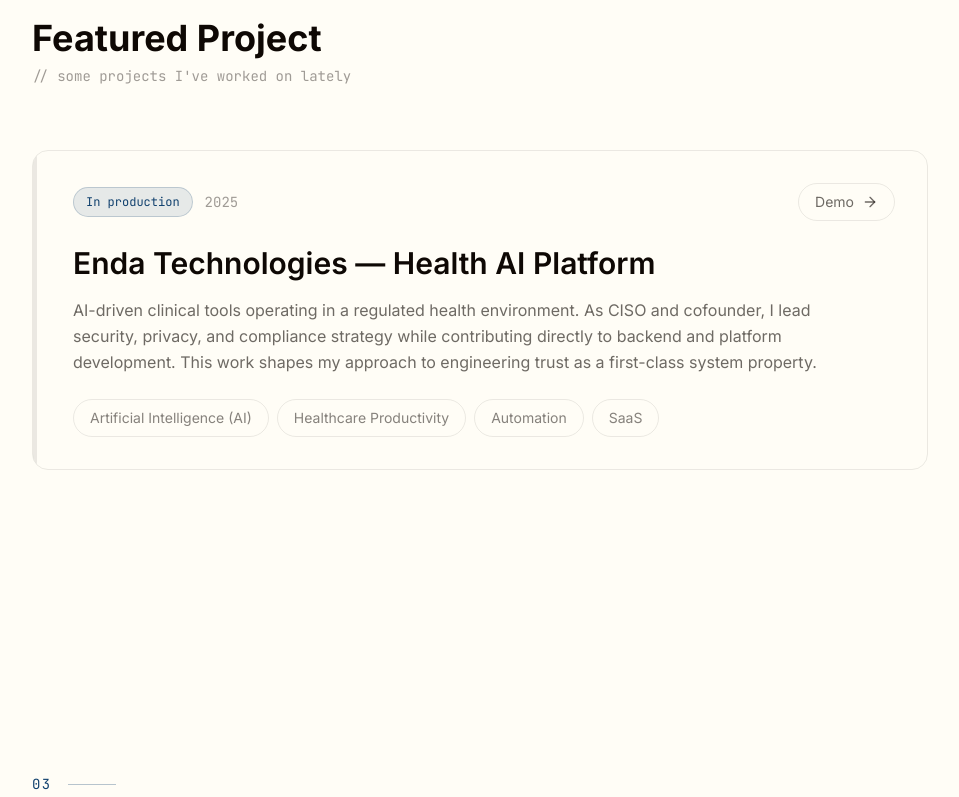
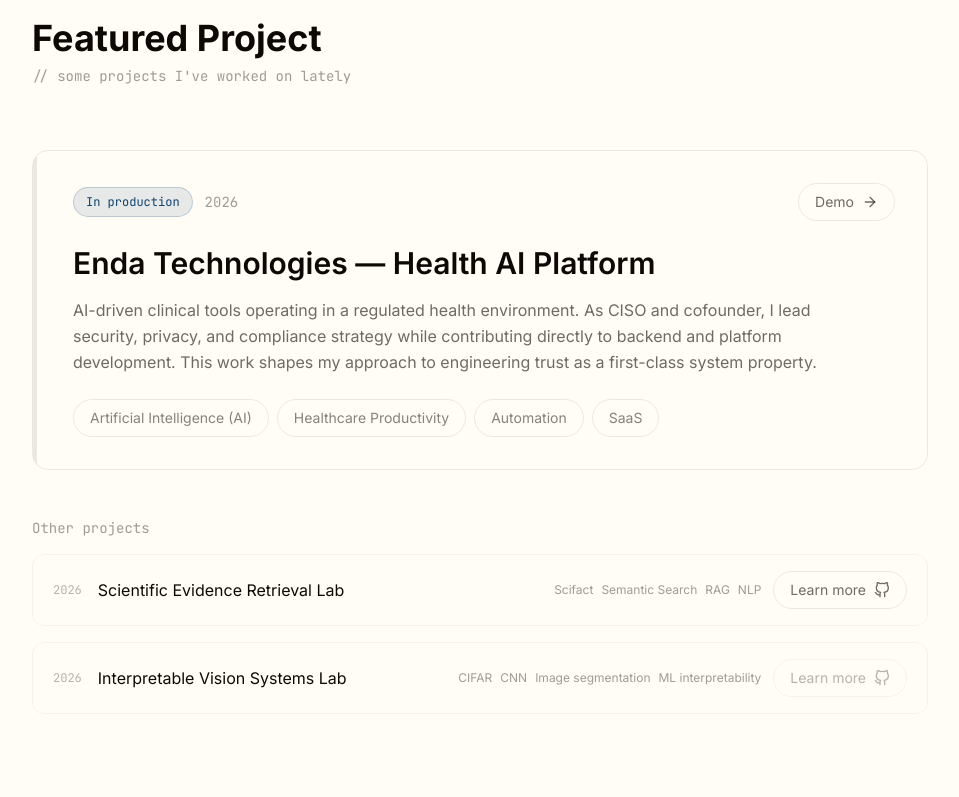
Before and after one commit to yaeldemers/yaeldemers.github.io, a Next.js app: page / in a window 1280 px wide. Shown: the part 2000-2797 px from the top of the page, without its empty margins (64-1023 px from the left). Built offline with nearby package versions, Linux system fonts and the light colour scheme.

Commit message:
adding new technical projects, fixing some mobile layout issues, standardizing tooltips

```diff
--- a/components/contact-section.tsx
+++ b/components/contact-section.tsx
@@ -102,7 +102,7 @@
                   if (email) window.location.href = `mailto:${email}`
                 }}
                 disabled={!email}
-                className="inline-block font-sans text-2xl md:text-3xl font-semibold mb-4 text-foreground hover:text-retro-sky transition-colors duration-300 disabled:opacity-0"
+                className="inline-block font-sans text-base sm:text-2xl md:text-3xl font-semibold mb-4 text-foreground hover:text-retro-sky transition-colors duration-300 disabled:opacity-0"
               >
                 {email}
               </button>
--- a/components/footer.tsx
+++ b/components/footer.tsx
@@ -3,6 +3,7 @@
 import { useState, useRef, useEffect } from "react"
 import { ArrowUp } from "lucide-react"
 import { Github, Linkedin } from "@/components/brand-icons"
+import { Tooltip } from "@/components/tooltip"
 import Image from "next/image"
 import Link from "next/link"
 import { usePathname } from "next/navigation"
@@ -123,11 +124,11 @@
 
         <div className="flex items-center gap-4 mb-8">
           <div className="flex-1 h-px bg-gradient-to-r from-transparent via-border to-transparent" />
+          <Tooltip text={t.footer.shipTooltip}>
             <button
               onClick={handleShipClick}
               className="relative w-12 h-8 hover:scale-110 transition-transform duration-300 cursor-pointer"
               aria-label="Click for a random Cowboy Bebop quote"
-            title={t.footer.shipTooltip}
             >
               {mounted && (
                 <Image
@@ -142,6 +143,7 @@
                 />
               )}
             </button>
+          </Tooltip>
           <div className="flex-1 h-px bg-gradient-to-r from-transparent via-border to-transparent" />
         </div>
 
--- a/components/hero-section.tsx
+++ b/components/hero-section.tsx
@@ -3,6 +3,7 @@
 import { useState, useCallback } from "react"
 import { ChevronDown } from "lucide-react"
 import { useLanguage } from "@/lib/language-context"
+import { Tooltip } from "@/components/tooltip"
 
 export default function HeroSection() {
   const { t } = useLanguage()
@@ -54,6 +55,7 @@
           {t.hero.portfolio}
         </p>
 
+        <Tooltip text={t.hero.clickMe}>
           <h1
             className="font-sans text-foreground text-4xl md:text-5xl lg:text-6xl font-bold mb-4 tracking-tight cursor-pointer select-none"
             onClick={handleTextClick}
@@ -66,7 +68,6 @@
             tabIndex={0}
             role="button"
             aria-label={collapsed ? t.hero.clickToReset : "Click for animation: Hello, world!"}
-          title={t.hero.clickMe}
           >
             {text.split("").map((letter, i) => {
               const isCollapsed = letterStates.includes(i)
@@ -107,6 +108,7 @@
             {/* eslint-disable-next-line i18next/no-literal-string -- animated greeting is intentionally the same in all languages */}
             <span className="sr-only">Hello, world!</span>
           </h1>
+        </Tooltip>
 
         <div className="flex items-center justify-center gap-4 mb-8" aria-hidden="true">
           <div className="h-px w-12 bg-retro-slate/30 dark:bg-retro-sky/30" />
--- a/components/research-projects.tsx
+++ b/components/research-projects.tsx
@@ -4,6 +4,7 @@
 import { ExternalLink, BookOpen, Beaker } from "lucide-react"
 import { Github } from "@/components/brand-icons"
 import { useLanguage } from "@/lib/language-context"
+import { Tooltip } from "@/components/tooltip"
 import { getStatusStyles } from "@/lib/utils"
 
 const paperIcons = [Beaker, BookOpen]
@@ -135,6 +136,7 @@
                         </a>
                       )}
 
+                      <Tooltip text={t.projects.publicSoon}>
                         <a
                           href="#contact"
                           className="flex items-center gap-2 px-4 py-2 rounded-full border border-border
@@ -145,6 +147,7 @@
                           <span>{t.research.readPaper}</span>
                           <ExternalLink size={14} aria-hidden="true" />
                         </a>
+                      </Tooltip>
                     </div>
                   </div>
 
--- a/components/technical-projects.tsx
+++ b/components/technical-projects.tsx
@@ -1,15 +1,16 @@
 "use client"
 
 import { useEffect, useRef, useState } from "react"
-import { ExternalLink, ArrowRight } from "lucide-react"
+import { ArrowRight } from "lucide-react"
 import { Github } from "@/components/brand-icons"
 import { useLanguage } from "@/lib/language-context"
+import { Tooltip } from "@/components/tooltip"
 
 const projectTech = {
   featured: ["Artificial Intelligence (AI)", "Healthcare Productivity", "Automation", "SaaS"],
   other: [
-    ["", "", "", ""],
-    ["", "", "", ""],
+    ["Scifact", "Semantic Search", "RAG", "NLP"],
+    ["CIFAR", "CNN", "Image segmentation", "ML interpretability"],
   ],
 }
 
@@ -146,7 +147,6 @@
         </article>
 
         {/* Other projects */}
-        {/*
         <div className="space-y-4" role="list" aria-label="Other projects">
           <p className="text-foreground/40 text-sm font-mono mb-4">{t.projects.otherProjects}</p>
           {t.projects.other.map((project, index) => (
@@ -167,32 +167,45 @@
                 </h3>
               </div>
               <div className="flex items-center gap-3">
-                <ul className="flex gap-2" aria-label={`Technologies for ${project.title}`}>
-                  {projectTech.other[index]?.slice(0, 3).map((tech) => (
-                    <li key={tech} className="text-xs text-foreground/40">
+                <ul className="flex flex-wrap gap-2 flex-1 min-w-0" aria-label={`Technologies for ${project.title}`}>
+                  {projectTech.other[index]?.map((tech) => (
+                    <li key={tech} className="text-xs text-foreground/40 whitespace-nowrap">
                       {tech}
                     </li>
                   ))}
                 </ul>
+                {project.github &&
+                  (index !== 1 ? (
                     <a
-                  href="#"
-                  className="text-foreground/40 hover:text-retro-sky transition-colors"
+                      href={project.github}
+                      target="_blank"
+                      rel="noopener noreferrer"
+                      className="flex shrink-0 items-center gap-2 px-4 py-2 rounded-full border border-border
+                        hover:border-retro-sky hover:bg-retro-sky/10 hover:text-retro-sky text-foreground/60
+                        text-sm transition-all duration-300 whitespace-nowrap"
                       aria-label={`View source code for ${project.title}`}
                     >
+                      <span>{t.projects.learnMore}</span>
                       <Github size={16} aria-hidden="true" />
                     </a>
+                  ) : (
+                    <Tooltip text={t.projects.publicSoon}>
                       <a
-                  href="#"
-                  className="text-foreground/40 hover:text-retro-sky transition-colors"
-                  aria-label={`View live demo of ${project.title}`}
+                        href="#contact"
+                        className="flex shrink-0 items-center gap-2 px-4 py-2 rounded-full border border-border/50
+                          hover:border-retro-sky/40 hover:bg-retro-sky/5 hover:text-retro-sky/60 text-foreground/30
+                          text-sm transition-all duration-300 whitespace-nowrap"
+                        aria-label={`${project.title} — ${t.projects.publicSoon}`}
                       >
-                  <ExternalLink size={16} aria-hidden="true" />
+                        <span>{t.projects.learnMore}</span>
+                        <Github size={16} aria-hidden="true" />
                       </a>
+                    </Tooltip>
+                  ))}
               </div>
             </article>
           ))}
         </div>
-        */}
       </div>
     </section>
   )
--- /dev/null
+++ b/components/tooltip.tsx
@@ -0,0 +1,19 @@
+interface TooltipProps {
+  text: string
+  children: React.ReactNode
+}
+
+export function Tooltip({ text, children }: TooltipProps) {
+  return (
+    <div className="relative group/tooltip">
+      {children}
+      <span
+        className="pointer-events-none absolute bottom-full left-1/2 -translate-x-1/2 mb-2
+          px-2 py-1 text-xs bg-background border border-border rounded-md text-foreground/60
+          whitespace-nowrap opacity-0 group-hover/tooltip:opacity-100 transition-opacity duration-200"
+      >
+        {text}
+      </span>
+    </div>
+  )
+}
--- a/lib/translations.json
+++ b/lib/translations.json
@@ -37,21 +37,25 @@
       "comment": "// some projects I've worked on lately",
       "code": "Code",
       "demo": "Demo",
+      "learnMore": "Learn more",
+      "publicSoon": "Public soon!",
       "otherProjects": "Other projects",
       "featured": {
         "title": "Enda Technologies — Health AI Platform",
         "description": "AI-driven clinical tools operating in a regulated health environment. As CISO and cofounder, I lead security, privacy, and compliance strategy while contributing directly to backend and platform development. This work shapes my approach to engineering trust as a first-class system property.",
         "status": "In production",
-        "year": "2025"
+        "year": "2026"
       },
       "other": [
         {
-          "title": "Some project title #1",
-          "year": "0000"
+          "title": "Scientific Evidence Retrieval Lab",
+          "year": "2026",
+          "github": "https://github.com/yaeldemers/scifact-evidence-retrieval"
         },
         {
-          "title": "Some project title #2",
-          "year": "0000"
+          "title": "Interpretable Vision Systems Lab",
+          "year": "2026",
+          "github": "https://github.com/yaeldemers/CIFAR-Image-Classification"
         }
       ]
     },
@@ -225,21 +229,25 @@
       "comment": "// quelques projets sur lesquels j'ai travaillé",
       "code": "Code",
       "demo": "Démo",
+      "learnMore": "En savoir plus",
+      "publicSoon": "Bientôt public !",
       "otherProjects": "Autres projets",
       "featured": {
         "title": "Enda Technologies — Plateforme d’IA en santé",
         "description": "Outils cliniques propulsés par l’IA, déployés dans un environnement réglementé. À titre de CISO et cofondateur, je dirige les pratiques de sécurité, de vie privée et de conformité, tout en contribuant au développement backend et plateforme.",
         "status": "En production",
-        "year": "2025"
+        "year": "2026"
       },
       "other": [
         {
-          "title": "Titre de projet exemple #1",
-          "year": "0000"
+          "title": "Laboratoire de récupération d'évidence scientifique",
+          "year": "2026",
+          "github": "https://github.com/yaeldemers/scifact-evidence-retrieval"
         },
         {
-          "title": "Titre de projet exemple #2",
-          "year": "0000"
+          "title": "Laboratoire de systèmes de vision interprétables",
+          "year": "2026",
+          "github": "https://github.com/yaeldemers/CIFAR-Image-Classification"
         }
       ]
     },
```
Lines whose indentation alone changed are shown as unchanged.
